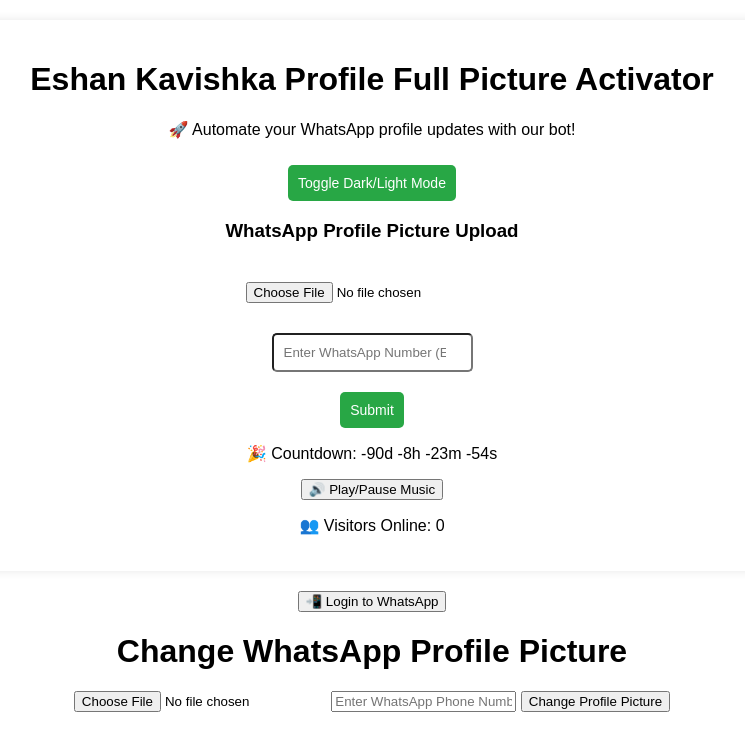
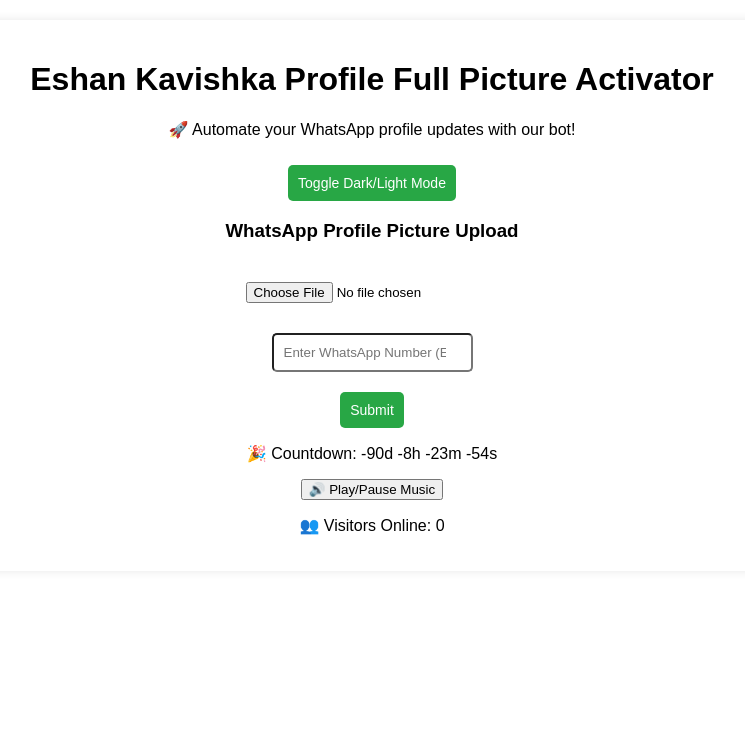
Before and after one commit to Eshankawi/eshan-kavishka-pp-vercal-app.vercel.app, a plain HTML site: page index.html in a window 1280 px wide. Shown: the whole page, without its empty margins (268-1013 px from the left). Drawn offline with Linux system fonts and the light colour scheme.

Commit message:
Update index.html

```diff
--- a/index.html
+++ b/index.html
@@ -189,53 +189,3 @@
 
 </body>
 </html>
-<button onclick="loginWhatsApp()">📲 Login to WhatsApp</button>
-<script>
-function loginWhatsApp() {
-    fetch("http://localhost:3000/send?number=94758178340&message=Hello%20from%20Eshan%20Profile%20Bot!")
-        .then(response => response.json())
-        .then(data => alert(data.success || data.error))
-        .catch(error => console.error(error));
-}
-</script>
-
-<!DOCTYPE html>
-<html lang="en">
-<head>
-    <meta charset="UTF-8">
-    <meta name="viewport" content="width=device-width, initial-scale=1.0">
-    <title>WhatsApp Profile Picture Update</title>
-</head>
-<body>
-    <div>
-        <h1>Change WhatsApp Profile Picture</h1>
-        <input type="file" id="image-upload" accept="image/*" />
-        <input type="text" id="phone-number" placeholder="Enter WhatsApp Phone Number" />
-        <button onclick="submitData()">Change Profile Picture</button>
-    </div>
-
-    <script>
-        async function submitData() {
-            const phoneNumber = document.getElementById("phone-number").value;
-            const fileInput = document.getElementById("image-upload");
-
-            if (!phoneNumber || !fileInput.files[0]) {
-                alert("Please enter a phone number and upload an image.");
-                return;
-            }
-
-            const formData = new FormData();
-            formData.append("imageUrl", URL.createObjectURL(fileInput.files[0]));
-            formData.append("phoneNumber", phoneNumber);
-
-            const response = await fetch('http://localhost:3000/upload', {
-                method: 'POST',
-                body: formData,
-            });
-
-            const result = await response.json();
-            alert(result.message || 'Profile picture updated!');
-        }
-    </script>
-</body>
-</html>
```
